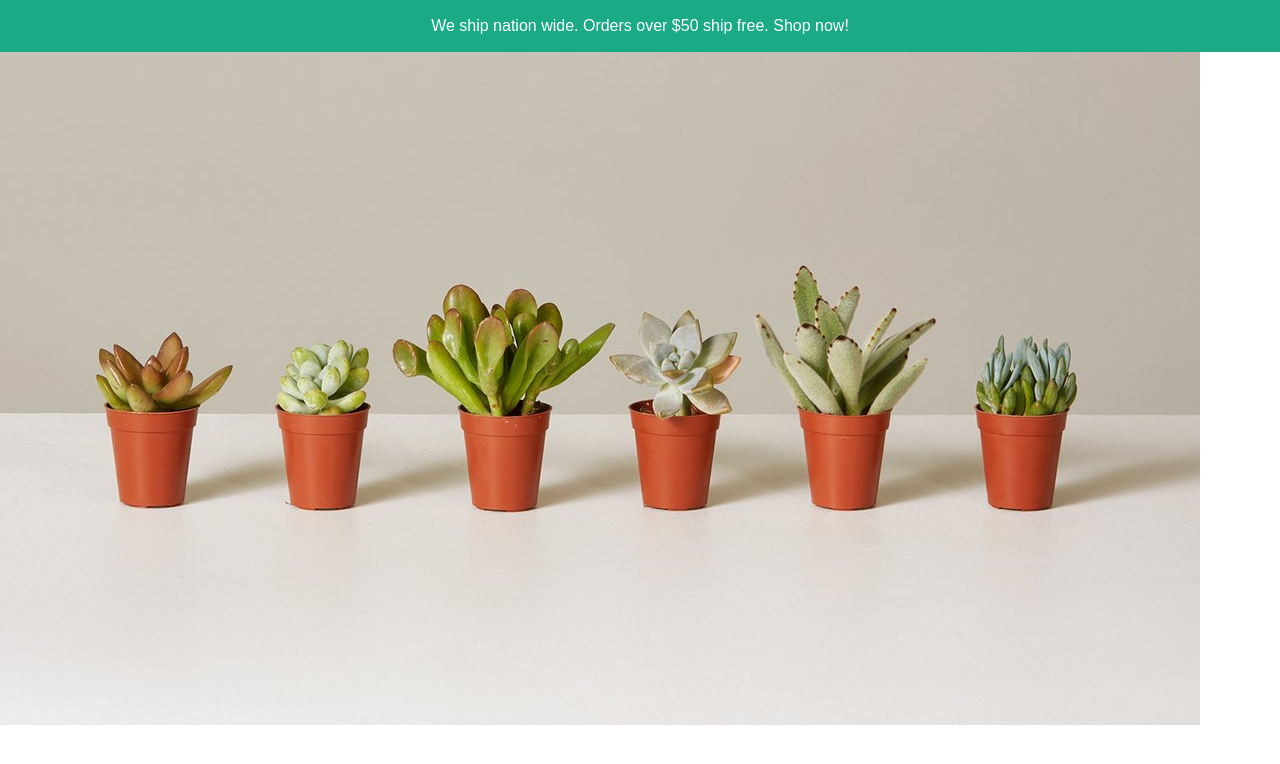
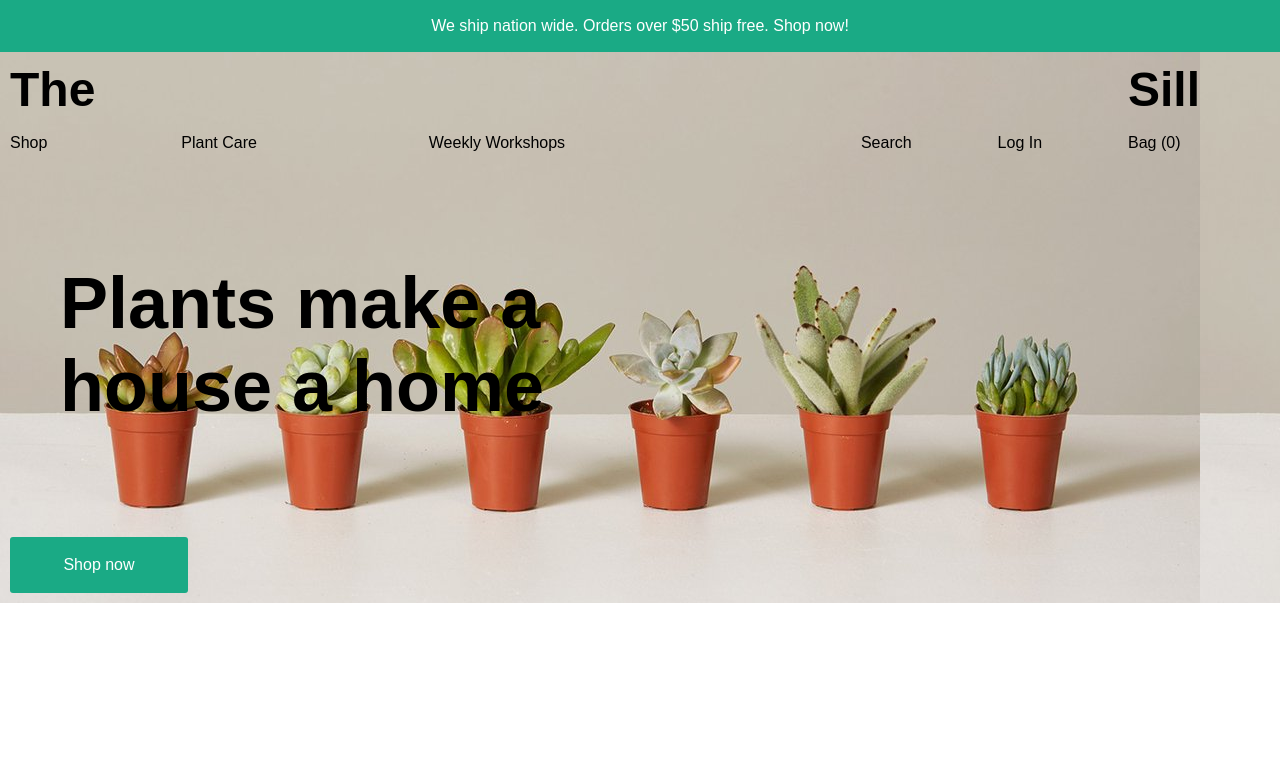
Before and after one commit to aemacdonald/the-sill-case-study, a plain HTML site: page index.html in a window 1280 px wide. Drawn offline with Linux system fonts and the light colour scheme; a web font is replaced by a local one.

Commit message:
home page

```diff
--- a/css/main.css
+++ b/css/main.css
@@ -45,6 +45,7 @@ a {
 img {
     max-width: 100%;
 }
+
 /**
   * Green Bar
 **/
@@ -57,6 +58,19 @@ img {
     font-family: tenez, sans-serif;
 
 }
+
+.hero {
+    padding: 10px;
+    background-image: url("../images/mini-sucs.jpg");
+}
+
+.nav-body {
+    padding: 40px;
+    margin: 10px;
+    font-weight: bold;
+    font-size: 3rem;
+}
+
 .topbar {
     color: white;
 }
@@ -123,7 +137,6 @@ img {
     color: #fff;
     padding: 19px;
     width: 140px;
-    margin: 3px;
     border-radius: 3px;
     text-align: center;
     display: block;
--- a/index.html
+++ b/index.html
@@ -16,9 +16,20 @@
         </div>
      </article>
     <article class="hero">
-        <img alt="little plants"
-            srcset="images/mini-sucs.jpg 2x"
-            src="images/mini-sucs.jpg">
+            <div class="nav-bar">
+                    <div class="the">The</div>
+                    <div class="sill">Sill</div>
+                    <div class="item1"><a href="#">Shop</a></div>
+                    <div class="item2"><a href="#">Plant Care</a></div>
+                    <div class="item3"><a href="https://www.thesill.com/collections/workshops?&sort_by=undefined&page=1">Weekly Workshops</a></div>
+                    <div class="item4"><a href="https://www.thesill.com/collections/workshops?&sort_by=undefined&page=1">Search</a></div>
+                    <div class="item5"><a href="https://www.thesill.com/account/login?return_url=%2Faccount">Log In</a></div>
+                    <div class="item6"><a href="#"> Bag (0)</a></div>
+                </div>
+            <div class="nav-body">
+                <h2>Plants make a <br> house a home</h2>
+                </div>
+                <div><a href="#!" class="button1"> Shop now </a></div>
     </article>
 </body>
 </html>
```
